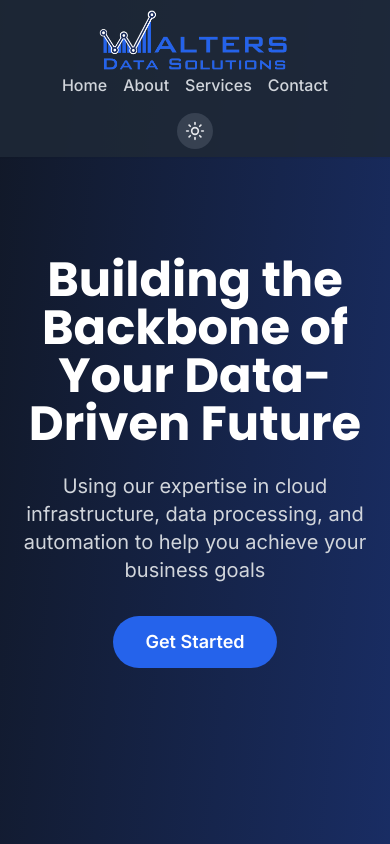
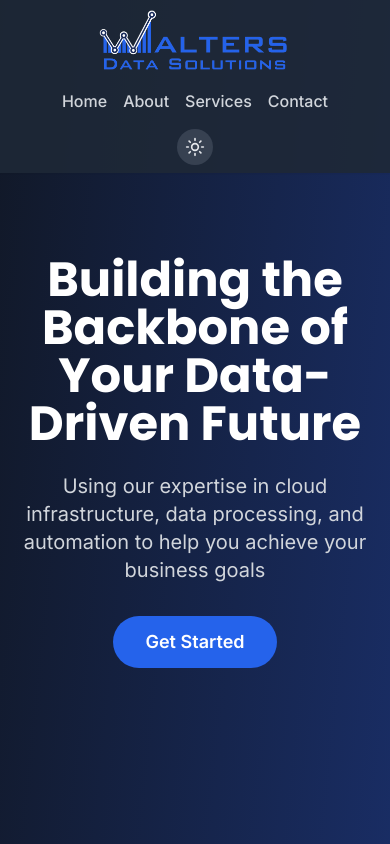
Before and after one commit to Walters-Data-Solutions/waltersdatasolutions.com, a Next.js app: page / in a window 390 px wide. Shown: the top 844 px of the page. Built offline with nearby package versions, Linux system fonts and the light colour scheme.

Commit message:
add link and padding

```diff
--- a/app/page.tsx
+++ b/app/page.tsx
@@ -1,3 +1,4 @@
+import Link from 'next/link'
 import Image from 'next/image'
 import Home from './components/Home'
 import About from './components/About'
@@ -11,6 +12,7 @@ export default function Page() {
       <header className="fixed top-0 left-0 right-0 bg-white dark:bg-gray-800 bg-opacity-90 dark:bg-opacity-90 shadow-sm z-10">
         <div className="container mx-auto px-4 py-2">
           <div className="flex flex-col md:flex-row items-center justify-between">
+              <Link href="#" className="mb-4 md:mb-0">
               <Image
                 src="full_logo.png"
                 alt="Walters Data Solutions Logo"
@@ -18,6 +20,7 @@ export default function Page() {
                 height={512}
                 className="w-[256px] h-[65px] object-contain"
               />
+            </Link>
             <nav className="flex flex-col md:flex-row items-center">
               <ul className="flex flex-wrap justify-center space-x-4 md:space-x-6 mb-4 md:mb-0 md:mr-6">
                 <li><a href="#home" className="text-gray-600 dark:text-gray-300 hover:text-blue-600 dark:hover:text-blue-400 transition-colors font-medium">Home</a></li>
```
